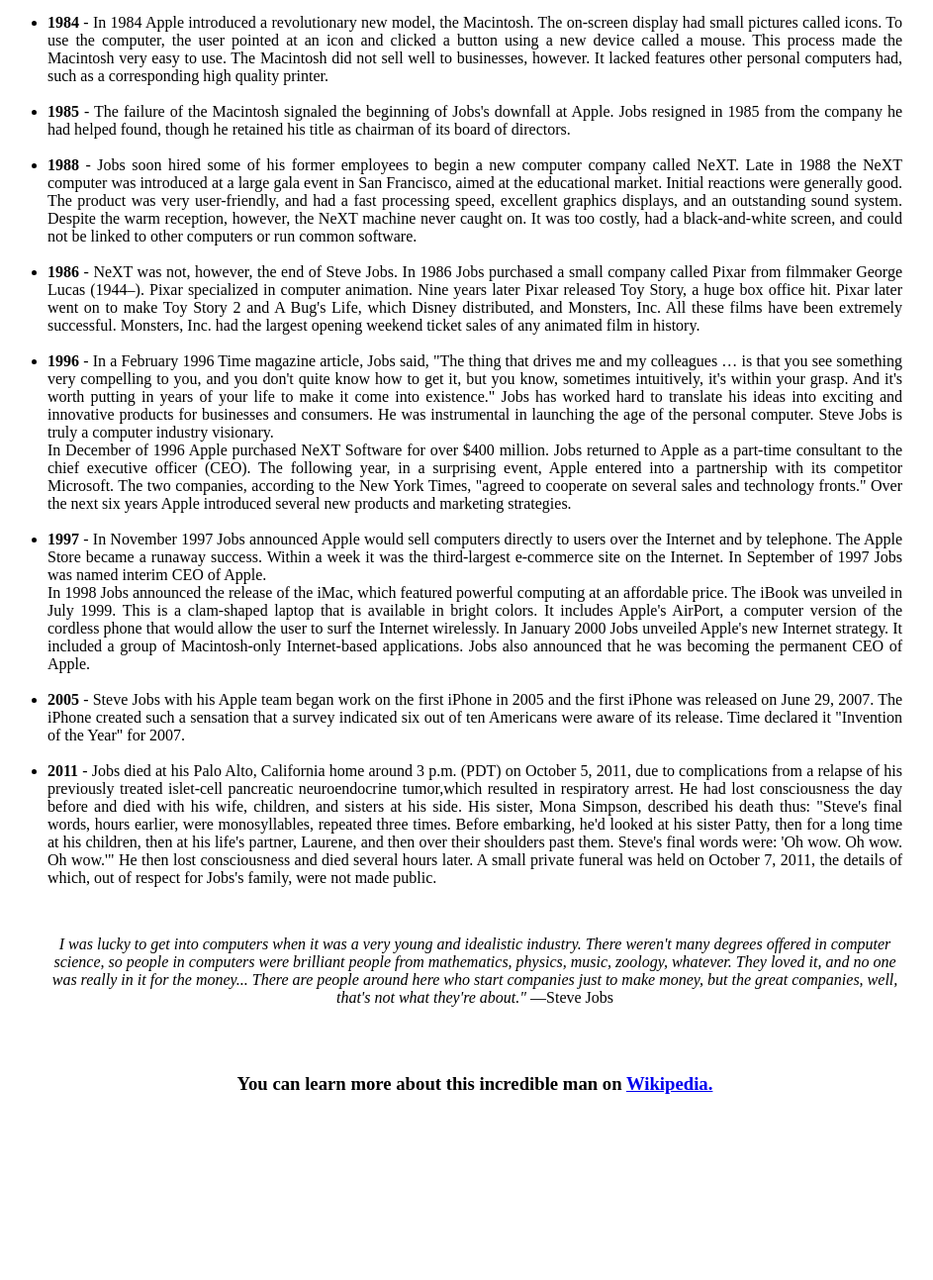
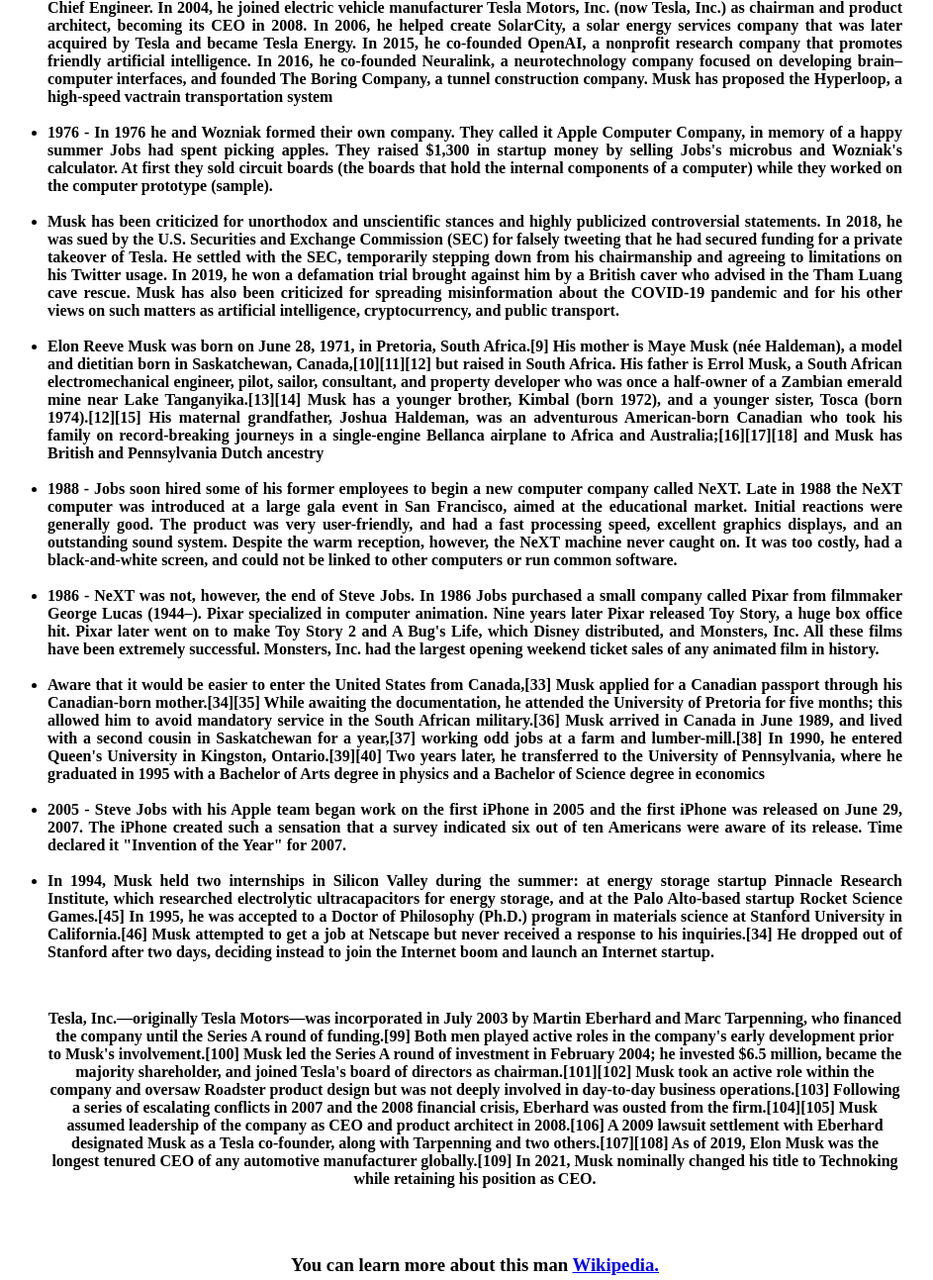
Before and after one commit to misikirdelelew/TributePage, a plain HTML site: page index.html in a window 1280 px wide. Shown: the part 1507-2800 px from the top of the page at 99% size, without its empty margins (160-1103 px from the left). Before the commit the page ends 2647 px from the top, so only its background shows below. Drawn offline with Linux system fonts and the light colour scheme.

Commit message:
Biography updated on index

```diff
--- a/css/style.css
+++ b/css/style.css
@@ -1,6 +1,10 @@
 #title {
   font-size: 400%;
   width: 60vmax;
+  font-family: 'Gill Sans', 'Gill Sans MT', Calibri, 'Trebuchet MS', sans-serif;
+  color: blueviolet;
+
+
 }
 
 .center {
@@ -13,32 +17,20 @@
   max-width: 70%;
   height: auto;
   display: block;
+  border-color: aqua;
 }
 
 
-  @media only screen and (min-width:480px)
-  {
+@media only screen and (min-width:480px) {}
 
-  }
+@media only screen and (min-width:767px) {}
 
-  @media only screen and (min-width:767px)
-  {
+@media only screen and (min-width:991px) {}
 
-  }
-
-  @media only screen and (min-width:991px)
-  {
-
-  }
-
-  @media only screen and (min-width:1200px)
-  {
+@media only screen and (min-width:1200px) {
   .font {
     padding: 0px 200px 15px 200px;
   }
 }
 
-  @media(orientation: landscape)
-  {
-
-  }
+@media(orientation: landscape) {}
--- a/index.html
+++ b/index.html
@@ -28,18 +28,32 @@
 			<h2 class="font">Here's a time-line of Steve Job's life:</h2>
 			<ul class="font" style="text-align: justify;">
 				<br>
-				<li><b>1955</b> - Steven Jobs was born February 24, 1955, in San Francisco, California, and was adopted
-					by Paul and Clara Jobs. He grew up with one sister, Patty. Paul Jobs was a machinist and fixed cars
-					as a hobby.</li>
+				<li><b>born June 28, 1971) is an entrepreneur, investor, and business magnate. He is the founder, CEO,
+						and Chief Engineer at SpaceX; early-stage investor, CEO, and Product Architect of Tesla, Inc.;
+						founder of The Boring Company; and co-founder of Neuralink and OpenAI. With an estimated net
+						worth of around US$273 billion as of April 2022,[6] Musk is the wealthiest person in the world
+						according to both the Bloomberg Billionaires Index and the Forbes real-time billionaires
+						list.[7][8]</li>
 				<br>
-				<li><b>1972</b> - After graduating from high school in 1972, Jobs attended Reed College in Portland,
-					Oregon, for two years. He dropped out after one semester to visit India and study eastern religions
-					in the summer of 1974.</li>
+				<li><b>Musk was born to a Canadian mother and South African father, and raised in Pretoria, South
+						Africa. He briefly attended the University of Pretoria before moving to Canada at age 17 to
+						avoid conscription. He was enrolled at Queen's University and transferred to the University of
+						Pennsylvania two years later, where he received a bachelor's degree in economics and physics. He
+						moved to California in 1995 to attend Stanford University but decided instead to pursue a
+						business career, co-founding the web software company Zip2 with his brother Kimbal. The startup
+						was acquired by Compaq for $307 million in 1999. The same year, Musk co-founded online bank
+						X.com, which merged with Confinity in 2000 to form PayPal. The company was bought by eBay in
+						2002 for $1.5 billion.</li>
 				<br>
-				<li><b>1975</b> - In 1975 Jobs joined a group known as the Homebrew Computer Club. One member, a
-					technical whiz named Steve Wozniak, was trying to build a computer. Jobs and Wozniak attended
-					meetings of the Homebrew Computer Club in 1975, which was a stepping stone to the development and
-					marketing of the first Apple computer.</li>
+				<li><b>In 2002, Musk founded SpaceX, an aerospace manufacturer and space transport services company, of
+						which he is CEO and Chief Engineer. In 2004, he joined electric vehicle manufacturer Tesla
+						Motors, Inc. (now Tesla, Inc.) as chairman and product architect, becoming its CEO in 2008. In
+						2006, he helped create SolarCity, a solar energy services company that was later acquired by
+						Tesla and became Tesla Energy. In 2015, he co-founded OpenAI, a nonprofit research company that
+						promotes friendly artificial intelligence. In 2016, he co-founded Neuralink, a neurotechnology
+						company focused on developing brain–computer interfaces, and founded The Boring Company, a
+						tunnel construction company. Musk has proposed the Hyperloop, a high-speed vactrain
+						transportation system</li>
 				<br>
 				<li><b>1976</b> - In 1976 he and Wozniak formed their own company. They called it Apple Computer
 					Company, in memory of a happy summer Jobs had spent picking apples. They raised $1,300 in startup
@@ -47,15 +61,23 @@
 					boards that hold the internal components of a computer) while they worked on the computer prototype
 					(sample).</li>
 				<br>
-				<li><b>1984</b> - In 1984 Apple introduced a revolutionary new model, the Macintosh. The on-screen
-					display had small pictures called icons. To use the computer, the user pointed at an icon and
-					clicked a button using a new device called a mouse. This process made the Macintosh very easy to
-					use. The Macintosh did not sell well to businesses, however. It lacked features other personal
-					computers had, such as a corresponding high quality printer.</li>
+				<li>Musk has been criticized for unorthodox and unscientific stances and highly publicized controversial
+					statements. In 2018, he was sued by the U.S. Securities and Exchange Commission (SEC) for falsely
+					tweeting that he had secured funding for a private takeover of Tesla. He settled with the SEC,
+					temporarily stepping down from his chairmanship and agreeing to limitations on his Twitter usage. In
+					2019, he won a defamation trial brought against him by a British caver who advised in the Tham Luang
+					cave rescue. Musk has also been criticized for spreading misinformation about the COVID-19 pandemic
+					and for his other views on such matters as artificial intelligence, cryptocurrency, and public
+					transport.</li>
 				<br>
-				<li><b>1985</b> - The failure of the Macintosh signaled the beginning of Jobs's downfall at Apple. Jobs
-					resigned in 1985 from the company he had helped found, though he retained his title as chairman of
-					its board of directors.</li>
+				<li>Elon Reeve Musk was born on June 28, 1971, in Pretoria, South Africa.[9] His mother is Maye Musk
+					(née Haldeman), a model and dietitian born in Saskatchewan, Canada,[10][11][12] but raised in South
+					Africa. His father is Errol Musk, a South African electromechanical engineer, pilot, sailor,
+					consultant, and property developer who was once a half-owner of a Zambian emerald mine near Lake
+					Tanganyika.[13][14] Musk has a younger brother, Kimbal (born 1972), and a younger sister, Tosca
+					(born 1974).[12][15] His maternal grandfather, Joshua Haldeman, was an adventurous American-born
+					Canadian who took his family on record-breaking journeys in a single-engine Bellanca airplane to
+					Africa and Australia;[16][17][18] and Musk has British and Pennsylvania Dutch ancestry</li>
 				<br>
 				<li><b>1988</b> - Jobs soon hired some of his former employees to begin a new computer company called
 					NeXT. Late in 1988 the NeXT computer was introduced at a large gala event in San Francisco, aimed at
@@ -71,57 +93,48 @@
 					successful. Monsters, Inc. had the largest opening weekend ticket sales of any animated film in
 					history.</li>
 				<br>
-				<li><b>1996</b> - In a February 1996 Time magazine article, Jobs said, "The thing that drives me and my
-					colleagues … is that you see something very compelling to you, and you don't quite know how to get
-					it, but you know, sometimes intuitively, it's within your grasp. And it's worth putting in years of
-					your life to make it come into existence." Jobs has worked hard to translate his ideas into exciting
-					and innovative products for businesses and consumers. He was instrumental in launching the age of
-					the personal computer. Steve Jobs is truly a computer industry visionary. <br>In December of 1996
-					Apple purchased NeXT Software for over $400 million. Jobs returned to Apple as a part-time
-					consultant to the chief executive officer (CEO). The following year, in a surprising event, Apple
-					entered into a partnership with its competitor Microsoft. The two companies, according to the New
-					York Times, "agreed to cooperate on several sales and technology fronts." Over the next six years
-					Apple introduced several new products and marketing strategies.</li>
-				<br>
-				<li><b>1997</b> - In November 1997 Jobs announced Apple would sell computers directly to users over the
-					Internet and by telephone. The Apple Store became a runaway success. Within a week it was the
-					third-largest e-commerce site on the Internet. In September of 1997 Jobs was named interim CEO of
-					Apple.<br>
-					In 1998 Jobs announced the release of the iMac, which featured powerful computing at an affordable
-					price. The iBook was unveiled in July 1999. This is a clam-shaped laptop that is available in bright
-					colors. It includes Apple's AirPort, a computer version of the cordless phone that would allow the
-					user to surf the Internet wirelessly. In January 2000 Jobs unveiled Apple's new Internet strategy.
-					It included a group of Macintosh-only Internet-based applications. Jobs also announced that he was
-					becoming the permanent CEO of Apple.</li>
+				<li>Aware that it would be easier to enter the United States from Canada,[33] Musk applied for a
+					Canadian passport through his Canadian-born mother.[34][35] While awaiting the documentation, he
+					attended the University of Pretoria for five months; this allowed him to avoid mandatory service in
+					the South African military.[36] Musk arrived in Canada in June 1989, and lived with a second cousin
+					in Saskatchewan for a year,[37] working odd jobs at a farm and lumber-mill.[38] In 1990, he entered
+					Queen's University in Kingston, Ontario.[39][40] Two years later, he transferred to the University
+					of Pennsylvania, where he graduated in 1995 with a Bachelor of Arts degree in physics and a Bachelor
+					of Science degree in economics</li>
 				<br>
 				<li><b>2005</b> - Steve Jobs with his Apple team began work on the first iPhone in 2005 and the first
 					iPhone was released on June 29, 2007. The iPhone created such a sensation that a survey indicated
 					six out of ten Americans were aware of its release. Time declared it "Invention of the Year" for
 					2007.</li>
 				<br>
-				<li><b>2011</b> - Jobs died at his Palo Alto, California home around 3 p.m. (PDT) on October 5, 2011,
-					due to complications from a relapse of his previously treated islet-cell pancreatic neuroendocrine
-					tumor,which resulted in respiratory arrest. He had lost consciousness the day before and died with
-					his wife, children, and sisters at his side. His sister, Mona Simpson, described his death thus:
-					"Steve's final words, hours earlier, were monosyllables, repeated three times. Before embarking,
-					he'd looked at his sister Patty, then for a long time at his children, then at his life's partner,
-					Laurene, and then over their shoulders past them. Steve's final words were: 'Oh wow. Oh wow. Oh
-					wow.'" He then lost consciousness and died several hours later. A small private funeral was held on
-					October 7, 2011, the details of which, out of respect for Jobs's family, were not made public.</li>
+				<li>In 1994, Musk held two internships in Silicon Valley during the summer: at energy storage startup
+					Pinnacle Research Institute, which researched electrolytic ultracapacitors for energy storage, and
+					at the Palo Alto-based startup Rocket Science Games.[45] In 1995, he was accepted to a Doctor of
+					Philosophy (Ph.D.) program in materials science at Stanford University in California.[46] Musk
+					attempted to get a job at Netscape but never received a response to his inquiries.[34] He dropped
+					out of Stanford after two days, deciding instead to join the Internet boom and launch an Internet
+					startup.</li>
 				<br>
 			</ul>
 		</div>
 
 		<div class="center">
-			<p class="font"><i>I was lucky to get into computers when it was a very young and idealistic industry. There
-					weren't many degrees offered in computer science, so people in computers were brilliant people from
-					mathematics, physics, music, zoology, whatever. They loved it, and no one was really in it for the
-					money... There are people around here who start companies just to make money, but the great
-					companies, well, that's not what they're about."</i>
-				—Steve Jobs</p>
+			<p class="font">Tesla, Inc.—originally Tesla Motors—was incorporated in July 2003 by Martin Eberhard and
+				Marc Tarpenning, who financed the company until the Series A round of funding.[99] Both men played
+				active roles in the company's early development prior to Musk's involvement.[100] Musk led the Series A
+				round of investment in February 2004; he invested $6.5 million, became the majority shareholder, and
+				joined Tesla's board of directors as chairman.[101][102] Musk took an active role within the company and
+				oversaw Roadster product design but was not deeply involved in day-to-day business operations.[103]
+				Following a series of escalating conflicts in 2007 and the 2008 financial crisis, Eberhard was ousted
+				from the firm.[104][105] Musk assumed leadership of the company as CEO and product architect in
+				2008.[106] A 2009 lawsuit settlement with Eberhard designated Musk as a Tesla co-founder, along with
+				Tarpenning and two others.[107][108] As of 2019, Elon Musk was the longest tenured CEO of any automotive
+				manufacturer globally.[109] In 2021, Musk nominally changed his title to Technoking while retaining his
+				position as CEO.
+			</p>
 			<br>
-			<h3 class="font">You can learn more about this incredible man on
-				<a href="https://en.wikipedia.org/wiki/Steve_Jobs" id="tribute-link" target="_blank">
+			<h3 class="font">You can learn more about this man
+				<a href="https://en.wikipedia.org/wiki/Elon_Musk" id="tribute-link" target="_blank">
 					Wikipedia.</a>
 			</h3>
 		</div>
```
Lines whose indentation alone changed are shown as unchanged.
